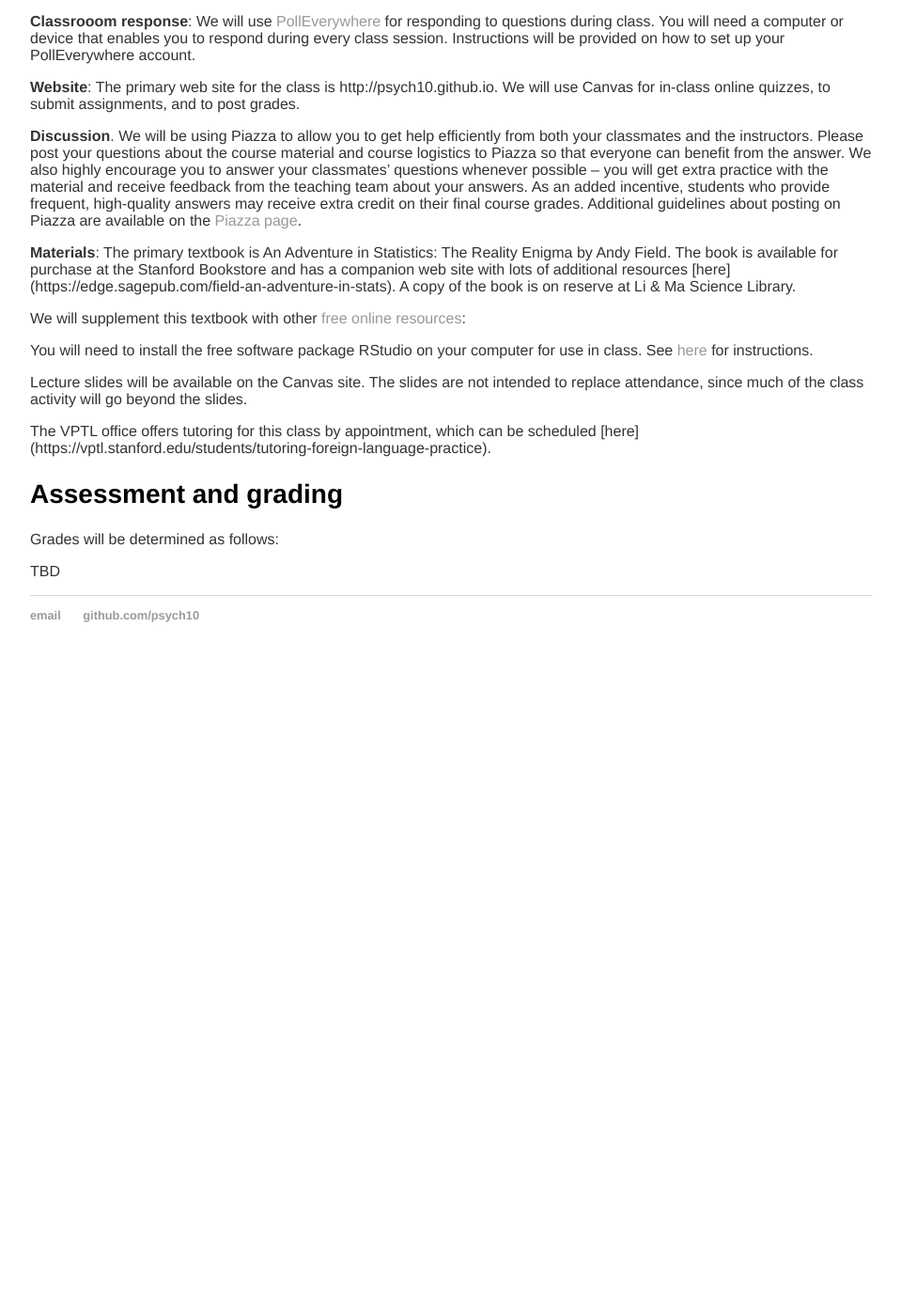
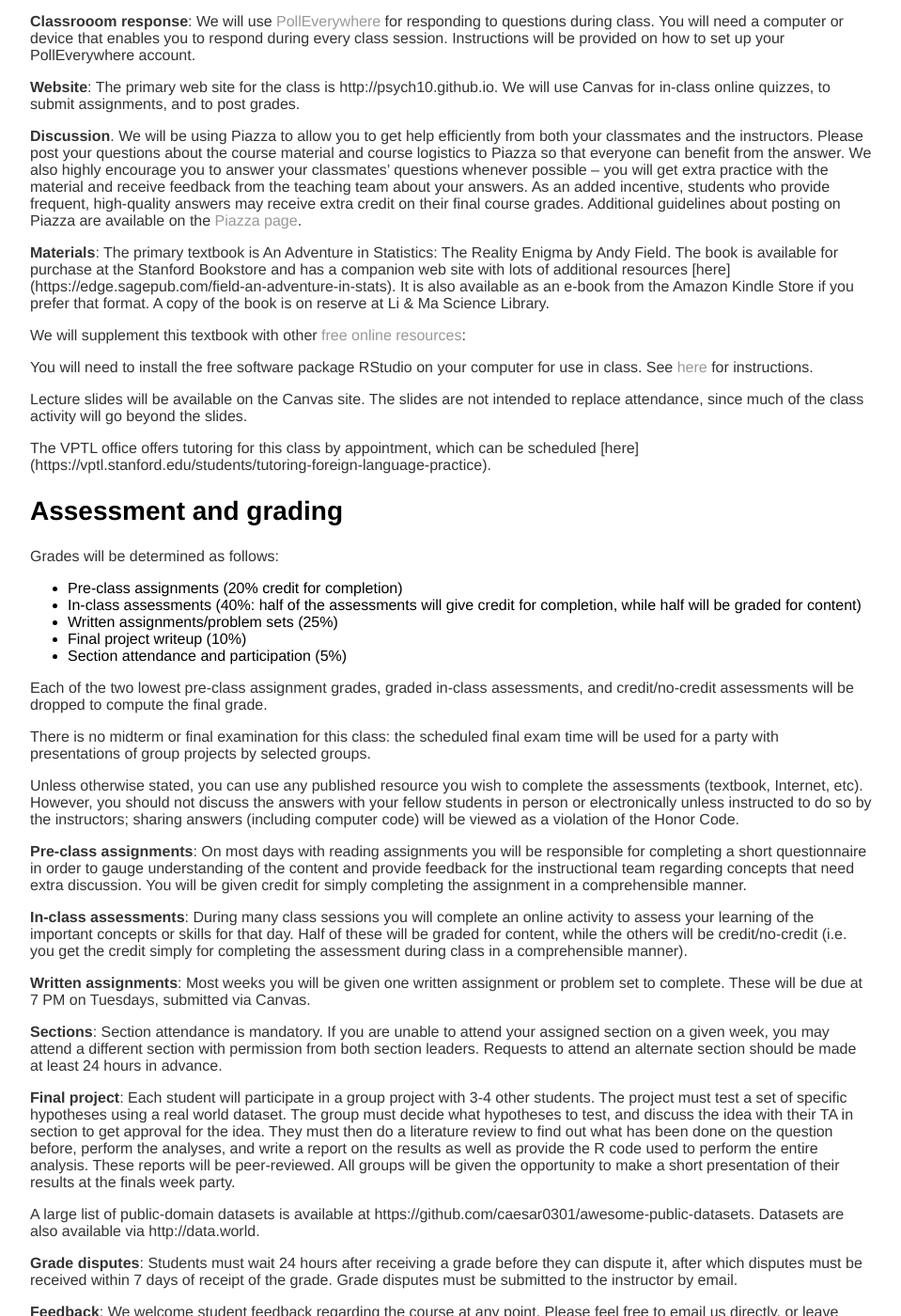
Before and after one commit to stats60/stats60.github.io, a Jekyll site: the page built from prospectus/index.md, in a window 1280 px wide and 1400 px high, scrolled down 686 px. Shown: the whole window at 94% size, without its empty margins (160-1119 px from the left). Built offline with Jekyll 4.4.1, drawn with Linux system fonts in a browser that asks for light colours; our own code applies the rules of GitHub Pages for plain Markdown files; before the commit the page ends 1408 px from its top, so only the background shows below that; some of the changed text lies outside the part shown.

Commit message:
added grading

```diff
--- a/prospectus/index.md
+++ b/prospectus/index.md
@@ -27,8 +27,7 @@ Statistics is a broad field, and the goal of this course is not “coverage” o
 
 **Discussion**.  We will be using Piazza to allow you to get help efficiently from both your classmates and the instructors. Please post your questions about the course material and course logistics to Piazza so that everyone can benefit from the answer. We also highly encourage you to answer your classmates’ questions whenever possible – you will get extra practice with the material and receive feedback from the teaching team about your answers. As an added incentive, students who provide frequent, high-quality answers may receive extra credit on their final course grades. Additional guidelines about posting on Piazza are available on the [Piazza page](https://piazza.com/class/j5sog4z8i73q7).
 
-
-**Materials**: The primary textbook is An Adventure in Statistics: The Reality Enigma by Andy Field.   The book is available for purchase at the Stanford Bookstore and has a companion web site with lots of additional resources [here] (https://edge.sagepub.com/field-an-adventure-in-stats).  A copy of the book is on reserve at Li & Ma Science Library.
+**Materials**: The primary textbook is An Adventure in Statistics: The Reality Enigma by Andy Field.   The book is available for purchase at the Stanford Bookstore and has a companion web site with lots of additional resources [here] (https://edge.sagepub.com/field-an-adventure-in-stats).  It is also available as an e-book from the Amazon Kindle Store if you prefer that format.  A copy of the book is on reserve at Li & Ma Science Library.
 
 We will supplement this textbook with other [free online resources](../resources/):
 
@@ -43,4 +42,31 @@ The VPTL office offers tutoring for this class by appointment, which can be sche
 
 Grades will be determined as follows:
 
-TBD
+- Pre-class assignments (20% credit for completion)
+- In-class assessments (40%: half of the assessments will give credit for completion, while half will be graded for content)
+- Written assignments/problem sets (25%)
+- Final project writeup (10%)
+- Section attendance and participation (5%)
+
+Each of the two lowest pre-class assignment grades, graded in-class assessments, and credit/no-credit assessments will be dropped to compute the final grade.
+
+There is no midterm or final examination for this class: the scheduled final exam time will be used for a party with presentations of group projects by selected groups.
+
+Unless otherwise stated, you can use any published resource you wish to complete the assessments (textbook, Internet, etc).  However, you should not discuss the answers with your fellow students in person or electronically unless instructed to do so by the instructors; sharing answers (including computer code) will be viewed as a violation of the Honor Code.
+
+**Pre-class assignments**:  On most days with reading assignments you will be responsible for completing a short questionnaire in order to gauge understanding of the content and provide feedback for the instructional team regarding concepts that need extra discussion.  You will be given credit for simply completing the assignment in a comprehensible manner.
+
+**In-class assessments**:  During many class sessions you will complete an online activity to assess your learning of the important concepts or skills for that day.  Half of these will be graded for content, while the others will be credit/no-credit (i.e. you get the credit simply for completing the assessment during class in a comprehensible manner).
+
+**Written assignments**: Most weeks you will be given one written assignment or problem set to complete.  These will be due at 7 PM on Tuesdays, submitted via Canvas.
+
+**Sections**: Section attendance is mandatory. If you are unable to attend your assigned section on a given week, you may attend a different section with permission from both section leaders. Requests to attend an alternate section should be made at least 24 hours in advance.
+
+**Final project**: Each student will participate in a group project with 3-4 other students.
+The project must test a set of specific hypotheses using a real world dataset.   The group must decide what hypotheses to test, and discuss the idea with their TA in section to get approval for the idea.  They must then do a literature review to find out what has been done on the question before, perform the analyses, and write a report on the results as well as provide the R code used to perform the entire analysis.  These reports will be peer-reviewed.  All groups will be given the opportunity to make a short presentation of their results at the finals week party.
+
+A large list of public-domain datasets is available at https://github.com/caesar0301/awesome-public-datasets.  Datasets are also available via http://data.world.
+
+**Grade disputes**:  Students must wait 24 hours after receiving a grade before they can dispute it, after which disputes must be received within 7 days of receipt of the grade. Grade disputes must be submitted to the instructor by email.
+
+**Feedback**: We welcome student feedback regarding the course at any point.  Please feel free to email us directly, or leave anonymous feedback for the instructional team by placing an anonymous note in Dr. Poldrack’s mailbox at Jordan Hall.
```
